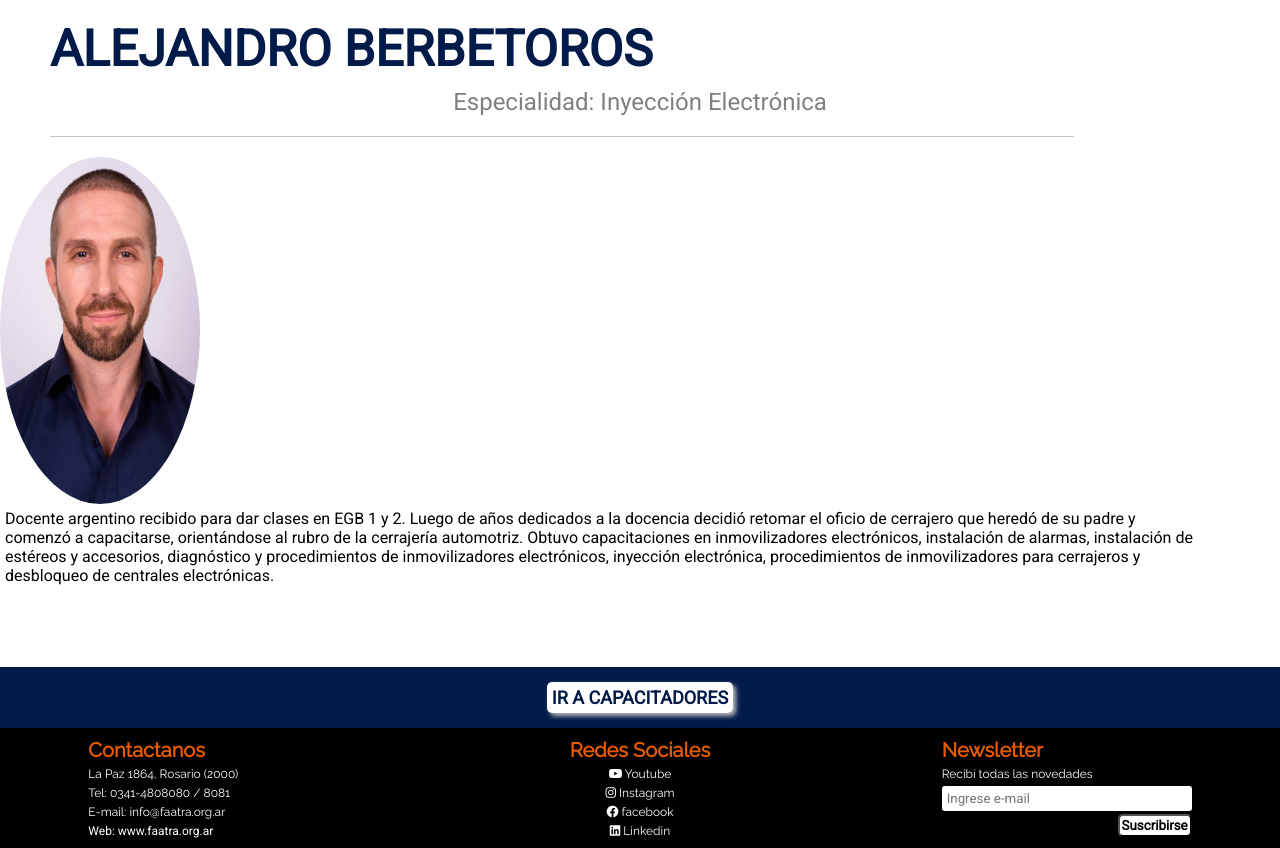
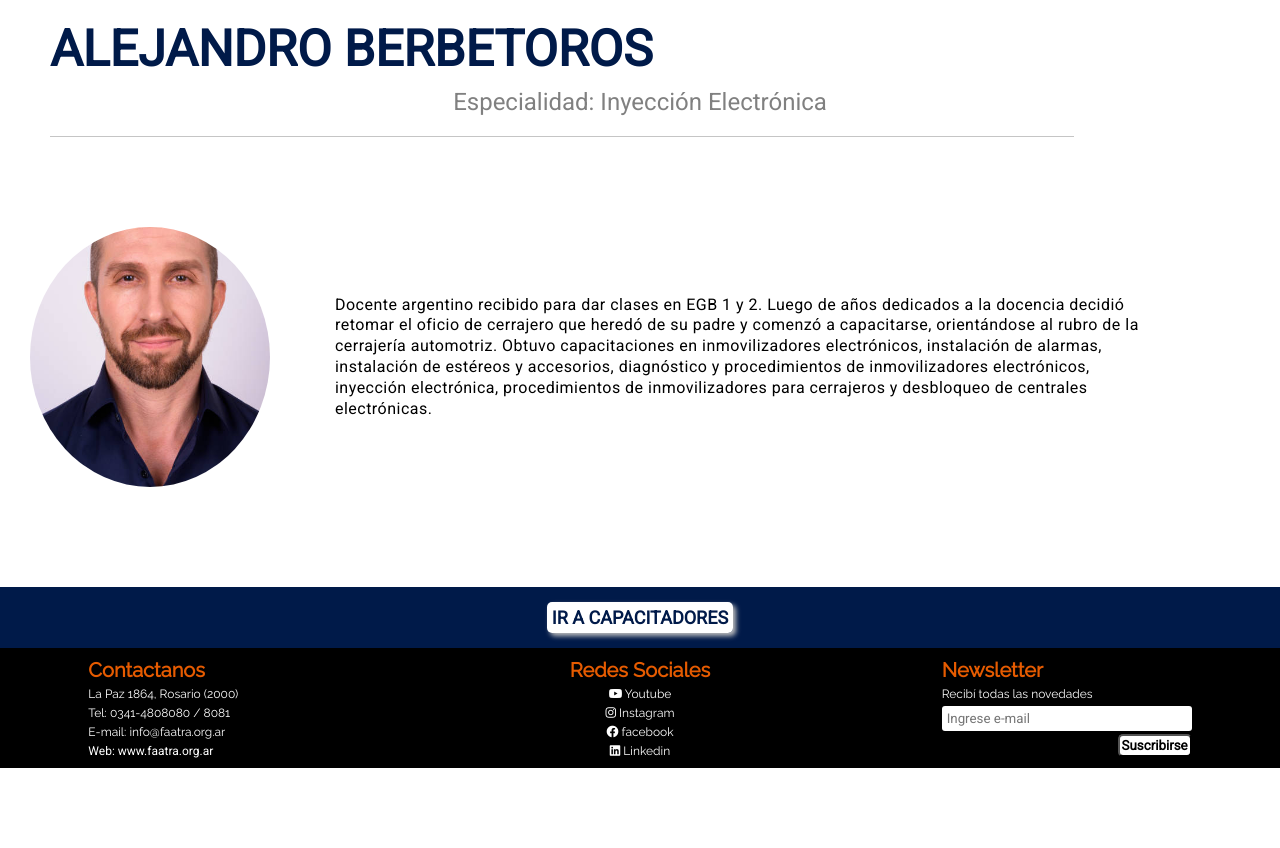
Before and after one commit to yanzonpablo/proyectoFinalIsei2023, a PHP site: page /capacitador.php?id=10 in a window 1280 px wide. Shown: the part 48-896 px from the top of the page. After the commit the page ends 816 px from the top, so only its background shows below. Run offline with PHP 8.4, Linux system fonts and the light colour scheme; data comes from the database, SQL or seed files in the repository.

Commit message:
correccion pantalla capacitadores

```diff
--- a/css/capacitador.css
+++ b/css/capacitador.css
@@ -10,7 +10,7 @@ main {
 .container {
     display: flex;
     flex-wrap: wrap;
-    height: 60vh;
+    height: 50vh;
     max-width: 1200px;
     margin-top: 20px;
     margin-bottom: 30px;
@@ -19,22 +19,28 @@ main {
     width: 100%;
     display: flex;
     flex-wrap: wrap;
+    align-items: center;
+    justify-content: space-around;
 }
 .columna1 img {
-    display: inline-block;
-    width: 200px;
+    object-fit: cover;
+    height: 65%;
+    width: 20%;
     border-radius: 50%;
 }
 .parrafo-especialidad{
-    display: inline-block;
+    display: flex;
+    align-content: center;
+
+    letter-spacing: 0.03em;
+    line-height: 1.3;
     padding: 5px;
-    width: 100%;
+    width: 70%;
 }
 /* .columna2 {
     width: 60%;
-    padding-left: 25px;
-    letter-spacing: 0.03em;
-    line-height: 1.3;
+
+
 } */
 .title {
     margin-left: 50px;
```
